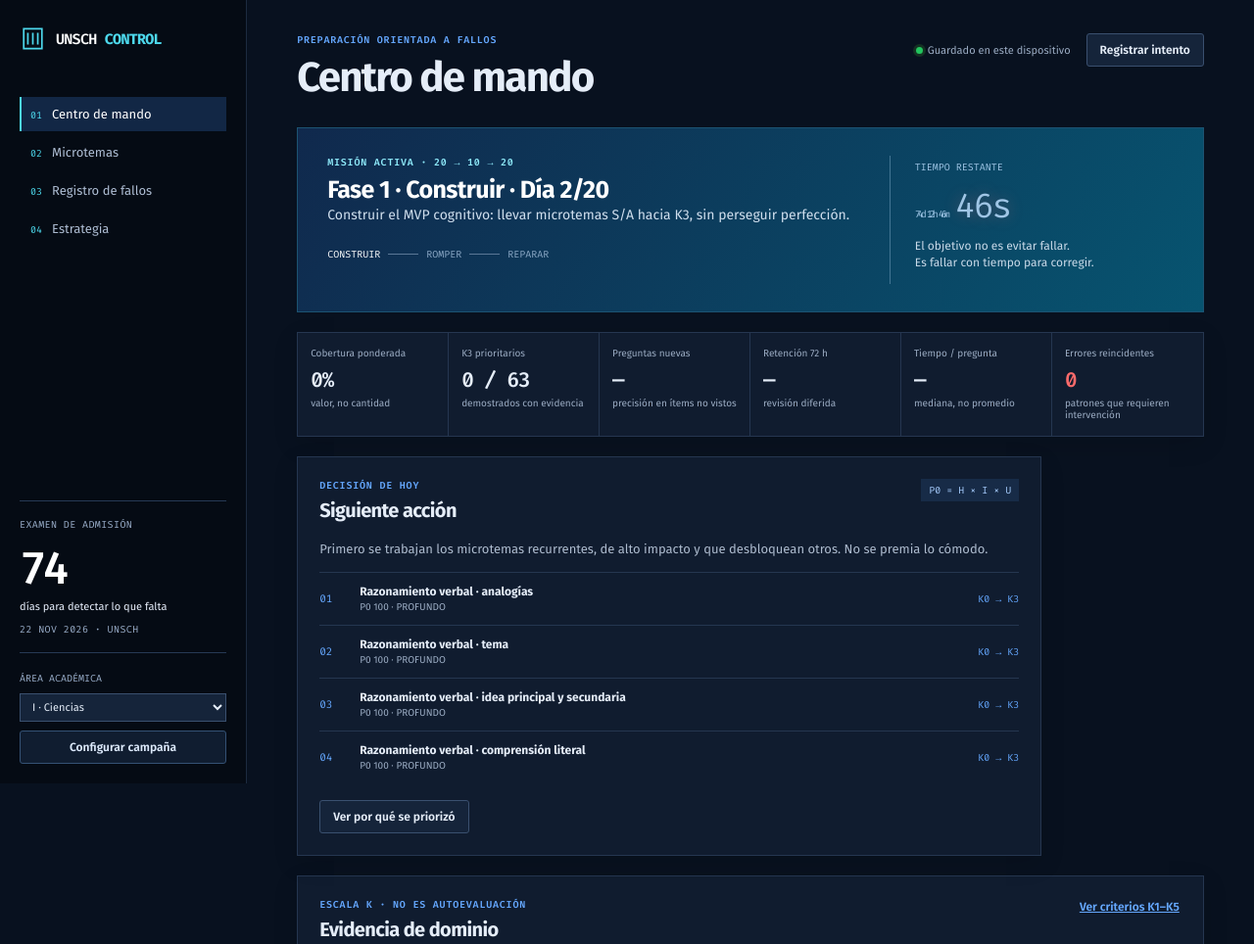
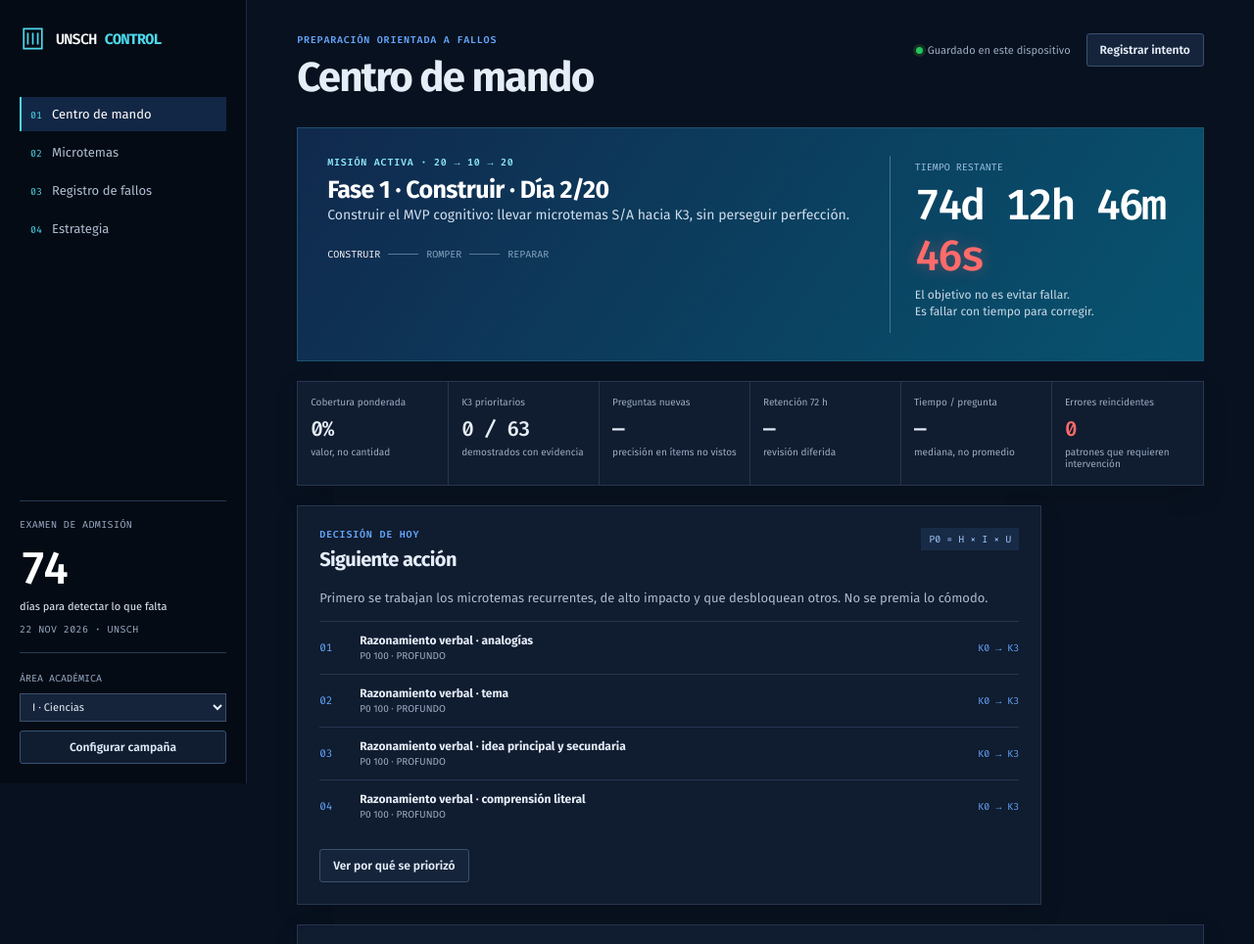
Before and after one commit to Kuritomay/Error-UNSCH, a plain HTML site: page index.html in a window 1280 px wide. Shown: the top 964 px of the page at 98% size. Drawn offline with Linux system fonts and the light colour scheme.

Commit message:
fix: align countdown display

```diff
--- a/styles.css
+++ b/styles.css
@@ -44,7 +44,7 @@ h2 { margin-bottom: 0; font-size: 20px; letter-spacing: -.6px; }.eyebrow { margi
 .top-actions { display: flex; align-items: center; gap: 16px; }.storage-state { color: var(--muted); font-size: 11px; white-space: nowrap; }.storage-state i { display: inline-block; width: 7px; height: 7px; margin-right: 5px; border-radius: 50%; background: #22c55e; }
 .button, .side-button, .text-button { border: 0; border-radius: 3px; padding: 9px 13px; font-size: 12px; font-weight: 600; }.button { background: var(--blue); color: #fff; }.button:hover { filter: brightness(.92); }.button.secondary, .side-button { border: 1px solid #c8d4e4; background: #fff; color: var(--ink); }.sidebar .side-button { border-color: #3e5779; background: transparent; color: #dce9fb; }.button.light { background: #fff; color: var(--navy); }.text-button { padding: 2px; background: none; color: var(--blue); text-decoration: underline; }
 
-.mission { display: grid; grid-template-columns: minmax(0, 1fr) 290px; gap: 30px; padding: 28px 30px; background: linear-gradient(125deg, #12294e, #0c5a81); color: #fff; }.mission h2 { font-size: 25px; }.mission-copy > p:not(.eyebrow) { max-width: 650px; color: #cfdeed; font-size: 14px; line-height: 1.5; }.phase-progress { display: flex; align-items: center; gap: 8px; margin-top: 23px; color: #8ca9c6; font: 10px var(--mono); }.phase-progress span.active { color: #fff; }.phase-progress i { width: 31px; height: 1px; background: #5a7796; }.countdown-main { padding-left: 25px; border-left: 1px solid #5980a5; }.countdown-main span { color: #9fc5e5; font: 10px var(--mono); }.countdown-main strong { display: flex; flex-wrap: wrap; gap: 0 10px; margin: 10px 0; font: 600 clamp(34px, 3.4vw, 50px) var(--mono); letter-spacing: -3px; line-height: 1; }.countdown-main .countdown-seconds { font-size: .8em; letter-spacing: -2px; }.countdown-main p { color: #c8d9e8; font-size: 12px; line-height: 1.45; }
+.mission { display: grid; grid-template-columns: minmax(0, 1fr) 290px; gap: 30px; padding: 28px 30px; background: linear-gradient(125deg, #12294e, #0c5a81); color: #fff; }.mission h2 { font-size: 25px; }.mission-copy > p:not(.eyebrow) { max-width: 650px; color: #cfdeed; font-size: 14px; line-height: 1.5; }.phase-progress { display: flex; align-items: center; gap: 8px; margin-top: 23px; color: #8ca9c6; font: 10px var(--mono); }.phase-progress span.active { color: #fff; }.phase-progress i { width: 31px; height: 1px; background: #5a7796; }.countdown-main { padding-left: 25px; border-left: 1px solid #5980a5; }.countdown-main span { color: #9fc5e5; font: 10px var(--mono); }.countdown-main strong { display: flex; flex-wrap: wrap; gap: 0 10px; margin: 10px 0; font: 600 clamp(28px, 3.4vw, 50px) var(--mono); letter-spacing: -3px; line-height: 1; }.countdown-main strong > span { color: #fff; font: inherit; }.countdown-main strong > .countdown-seconds { color: var(--danger); letter-spacing: -3px; }.countdown-main p { color: #c8d9e8; font-size: 12px; line-height: 1.45; }
 
 .metric-grid { display: grid; grid-template-columns: repeat(6, 1fr); margin: 20px 0; border: 1px solid var(--line); background: var(--panel); }.metric-grid article { min-width: 0; padding: 15px 13px; border-right: 1px solid var(--line); }.metric-grid article:last-child { border: 0; }.metric-grid span, .metric-grid small { display: block; color: var(--muted); font-size: 10px; }.metric-grid strong { display: block; margin: 7px 0 4px; font: 600 21px var(--mono); letter-spacing: -1px; }.danger-metric strong { color: var(--danger); }
 .decision-grid { display: grid; grid-template-columns: minmax(0, 760px); gap: 20px; }.panel { border: 1px solid var(--line); background: var(--panel); padding: 22px; }.panel-intro { margin: 19px 0 13px; color: #4e5e75; font-size: 13px; line-height: 1.45; }.formula { padding: 5px 8px; background: #eef4ff; color: #37537d; font: 10px var(--mono); white-space: nowrap; }
```
Also changed, not shown: 1 other file.
